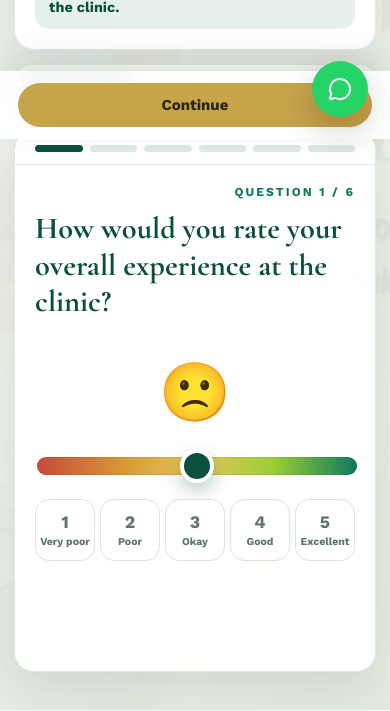
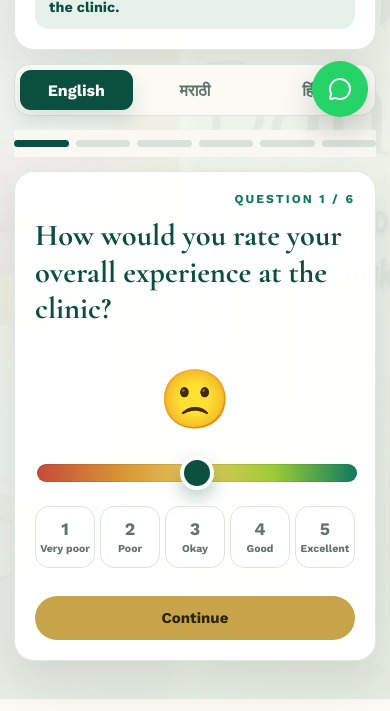
Before and after one commit to vivekdarak/dantam-dental-care-website, a Next.js app: page /review-us2 in a window 390 px wide. Shown: the part 705-1416 px from the top of the page. Built offline with nearby package versions, Linux system fonts and the light colour scheme; no server answers.

Commit message:
Adjust review progress mobile behavior

```diff
--- a/app/review-us2/review-us2-client.tsx
+++ b/app/review-us2/review-us2-client.tsx
@@ -556,7 +556,6 @@ export function ReviewUs2Client() {
 
     return (
       <div className="feedback-card">
-        {renderFormTop()}
         <div className="feedback-step-top">
           {step > 0 ? (
             <button className="step-back-button" type="button" onClick={goBack} aria-label={content.back}>
@@ -612,7 +611,6 @@ export function ReviewUs2Client() {
   function renderFeedbackStep() {
     return (
       <div className="feedback-card">
-        {renderFormTop()}
         <div className="feedback-step-top">
           <button className="step-back-button" type="button" onClick={goBack} aria-label={content.back}>
             <ChevronLeft size={17} />
@@ -711,7 +709,6 @@ export function ReviewUs2Client() {
 
     return (
       <div className="feedback-card summary-card">
-        {renderFormTop()}
         <CheckCircle2 size={44} />
         <h2>{isPositive ? content.positiveTitle : hasText ? content.privateTitle : content.blankSummaryTitle}</h2>
         <p>{isPositive ? content.positiveText : hasText ? content.privateText : content.blankSummaryText}</p>
@@ -784,6 +781,8 @@ export function ReviewUs2Client() {
             ))}
           </div>
 
+          {renderFormTop()}
+
           {!isFeedbackStep && !isSummaryStep && renderRatingStep()}
           {isFeedbackStep && renderFeedbackStep()}
           {isSummaryStep && renderSummaryStep()}
--- a/app/review-us2/review-us2.css
+++ b/app/review-us2/review-us2.css
@@ -106,11 +106,9 @@
   top: 10px;
   z-index: 5;
   display: grid;
-  margin: calc(clamp(24px, 4.5vw, 44px) * -1) calc(clamp(24px, 4.5vw, 44px) * -1) 24px;
-  padding: clamp(18px, 3vw, 24px) clamp(24px, 4.5vw, 44px) 16px;
-  border-bottom: 1px solid rgb(219 230 221 / 74%);
-  border-radius: 24px 24px 0 0;
-  background: rgb(255 255 255 / 97%);
+  margin: 0 0 14px;
+  padding: 10px 0;
+  background: rgb(250 249 243 / 92%);
   backdrop-filter: blur(10px);
 }
 
@@ -536,14 +534,15 @@
 
   .feedback-card {
     border-radius: 20px;
-    padding-bottom: 110px;
   }
 
   .form-top-controls {
     top: 0;
-    margin: -20px -20px 20px;
-    padding: 14px 20px 12px;
-    border-radius: 20px 20px 0 0;
+    margin: 0 0 14px;
+    padding: 10px 0;
+    border-bottom: 0;
+    border-radius: 0;
+    box-shadow: none;
   }
 
   .rating-options {
@@ -561,20 +560,17 @@
   }
 
   .feedback-actions {
-    position: fixed;
-    right: 0;
-    bottom: 0;
-    left: 0;
-    z-index: 20;
-    display: grid;
-    grid-template-columns: 1fr;
+    position: static;
+    display: flex;
+    flex-wrap: wrap;
+    justify-content: flex-end;
     gap: 8px;
-    margin: 0;
-    padding: 12px 18px calc(12px + env(safe-area-inset-bottom));
-    border-top: 1px solid rgb(219 230 221 / 90%);
-    background: rgb(255 255 255 / 96%);
-    box-shadow: 0 -12px 28px rgb(23 51 42 / 10%);
-    backdrop-filter: blur(12px);
+    margin-top: 28px;
+    padding: 0;
+    border-top: 0;
+    background: transparent;
+    box-shadow: none;
+    backdrop-filter: none;
   }
 
   .feedback-actions .button {
```
